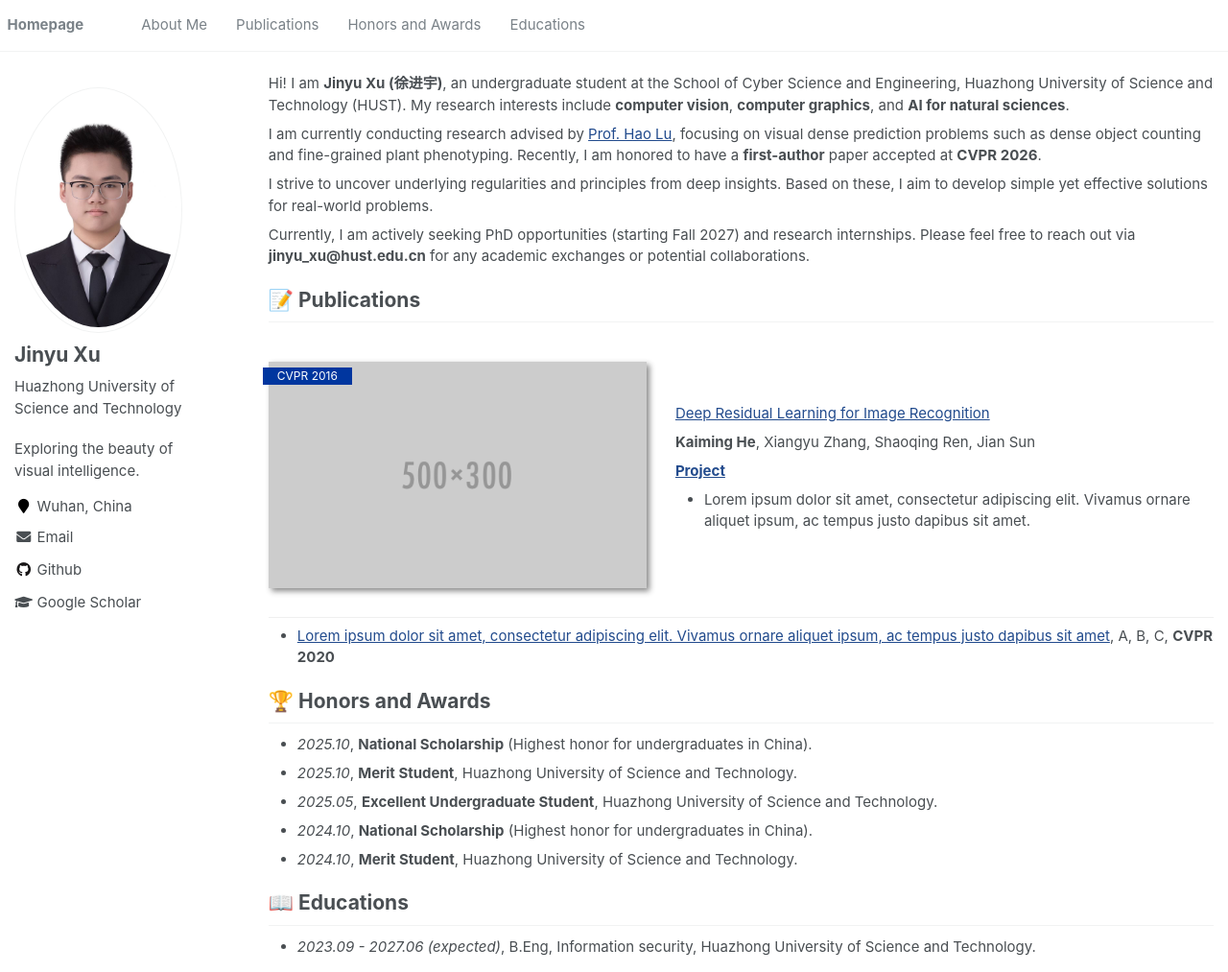
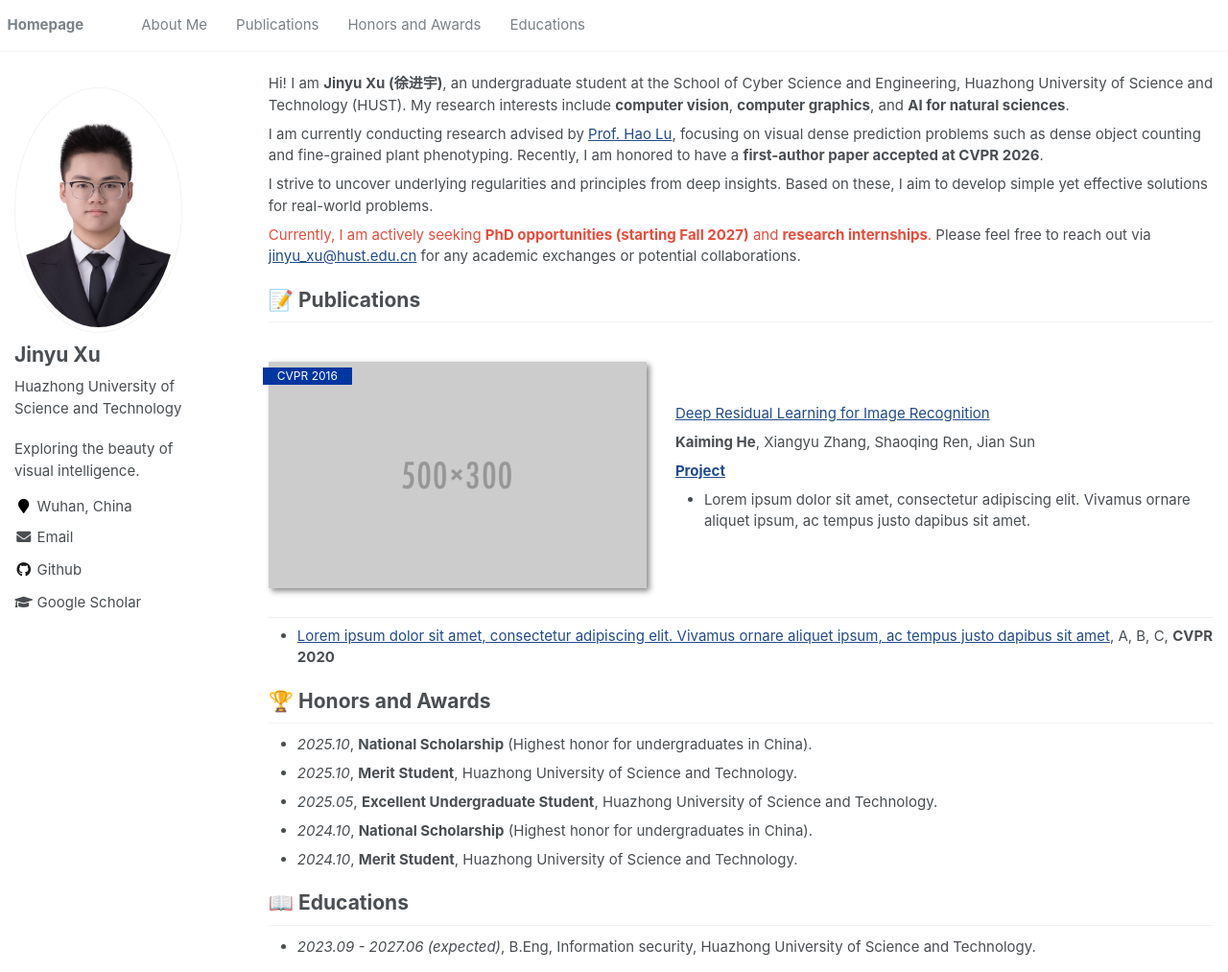
Before and after one commit to xu-jinyu/xu-jinyu.github.io, a Jekyll site: the page built from _pages/about.md, in a window 1280 px wide and 1013 px high. Shown: the whole window at 96% size. Built offline with Jekyll 4.4.1, drawn with Linux system fonts in a browser that asks for light colours.

Commit message:
update contents

```diff
--- a/_pages/about.md
+++ b/_pages/about.md
@@ -19,11 +19,11 @@ redirect_from:
 
 Hi! I am **Jinyu Xu (徐进宇)**, an undergraduate student at the School of Cyber Science and Engineering, Huazhong University of Science and Technology (HUST). My research interests include **computer vision**, **computer graphics**, and **AI for natural sciences**.
 
-I am currently conducting research advised by [Prof. Hao Lu](https://scholar.google.com/citations?user=Ly2qWWgAAAAJ&hl=zh-CN), focusing on visual dense prediction problems such as dense object counting and fine-grained plant phenotyping. Recently, I am honored to have a **first-author** paper accepted at **CVPR 2026**.
+I am currently conducting research advised by [Prof. Hao Lu](https://scholar.google.com/citations?user=Ly2qWWgAAAAJ&hl=zh-CN), focusing on visual dense prediction problems such as dense object counting and fine-grained plant phenotyping. Recently, I am honored to have a **first-author paper accepted at CVPR 2026**.
 
 I strive to uncover underlying regularities and principles from deep insights. Based on these, I aim to develop simple yet effective solutions for real-world problems.
 
-Currently, I am actively seeking PhD opportunities (starting Fall 2027) and research internships. Please feel free to reach out via **jinyu_xu@hust.edu.cn** for any academic exchanges or potential collaborations.
+<span style="color: #e74c3c;">Currently, I am actively seeking **PhD opportunities (starting Fall 2027)** and **research internships**.</span> Please feel free to reach out via [jinyu_xu@hust.edu.cn](mailto:jinyu_xu@hust.edu.cn) for any academic exchanges or potential collaborations.
 
 <!-- # 🔥 News
 - *2026.02*, One paper is accepted by **CVPR 2026**.
```
